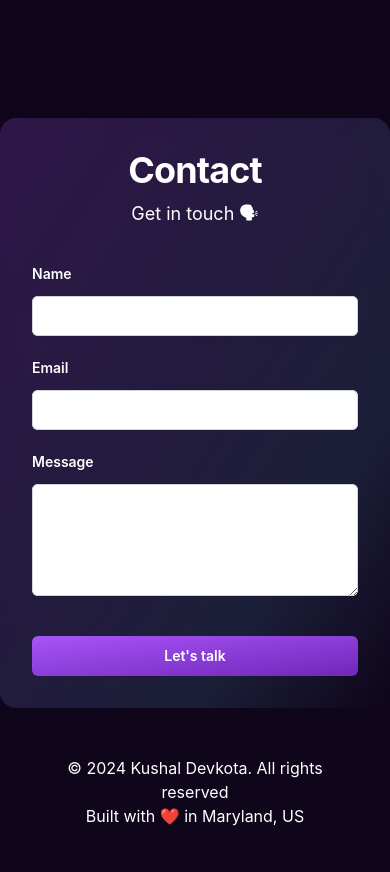
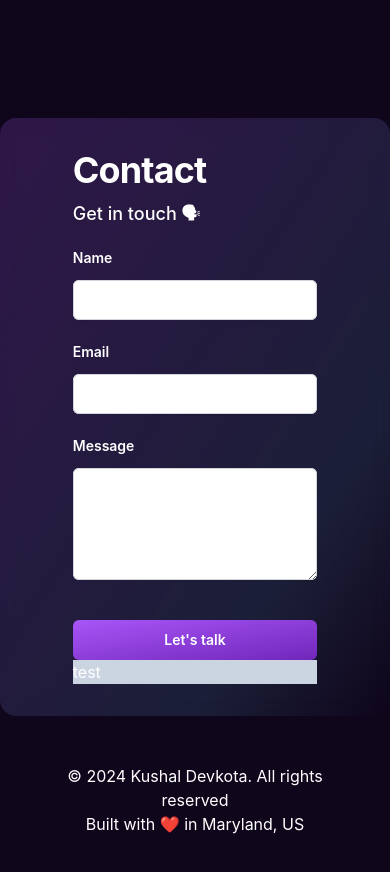
Before and after one commit to kushaldevv/portfolio-v2, a React (Vite) app: page / in a window 390 px wide. Shown: the part 3327-4199 px from the top of the page. Built offline with nearby package versions, Linux system fonts and the light colour scheme.

Commit message:
contact responsive hero section created

```diff
--- a/src/components/Contact.tsx
+++ b/src/components/Contact.tsx
@@ -18,21 +18,23 @@
 // import { Field, Label, Switch } from '@headlessui/react'
 
 export default function Contact() {
-
   return (
     // <div className="isolate px-6 py-24 sm:py-32 lg:px-8">
-      <div className="p-8 rounded-2xl mx-auto max-w-2xl mt-28 bg-gradient-to-br from-[#763CAC50] from-0% via-[#6EBFF422] via-75% to-[#4690D401] to-100%  backdrop-blur-md backdrop-filter">
-        <div className="text-center">
+    <div className="mx-auto mt-28 lg:flex max-w-6xl rounded-2xl bg-gradient-to-br from-[#763CAC50] from-0% via-[#6EBFF422] via-75% to-[#4690D401] to-100% p-8 backdrop-blur-md backdrop-filter">
+      <div className="mx-auto w-3/4 lg:w-1/2">
+        <div className="text-left">
           <h2 className="text-4xl font-bold tracking-tight text-white">
             Contact
           </h2>
-          <p className="mt-2 text-lg leading-8 text-white">Get in touch 🗣</p>
+          <p className="mt-2 text-lg font-medium leading-8 text-white">
+            Get in touch 🗣
+          </p>
         </div>
-        <form action="#" method="POST" className="mt-8">
+        <form action="#" method="POST" className="mt-4">
           <div className="grid grid-cols-1 gap-x-6 gap-y-5 sm:grid-cols-2">
             <div className="sm:col-span-2">
               <label
-                htmlFor='name'
+                htmlFor="name"
                 className="block text-sm font-semibold leading-6 text-white"
               >
                 Name
@@ -174,6 +176,7 @@ export default function Contact() {
           </div>
         </form>
       </div>
-    // </div>
+      <div className="mx-auto w-3/4 lg:w-1/2 bg-slate-300">test</div>
+    </div>
   );
 }
--- a/src/components/Project.tsx
+++ b/src/components/Project.tsx
@@ -62,7 +62,7 @@ function Project({
     </div>
   );
   return (
-    <div className="mx-auto flex flex-col items-center px-6 lg:flex lg:max-w-5xl lg:flex-row lg:justify-between">
+    <div className="mx-auto flex flex-col items-center px-6 lg:flex lg:max-w-6xl lg:flex-row lg:justify-between">
         {reversed ? [image, content] : [content, image]}
     </div>
   );
```
